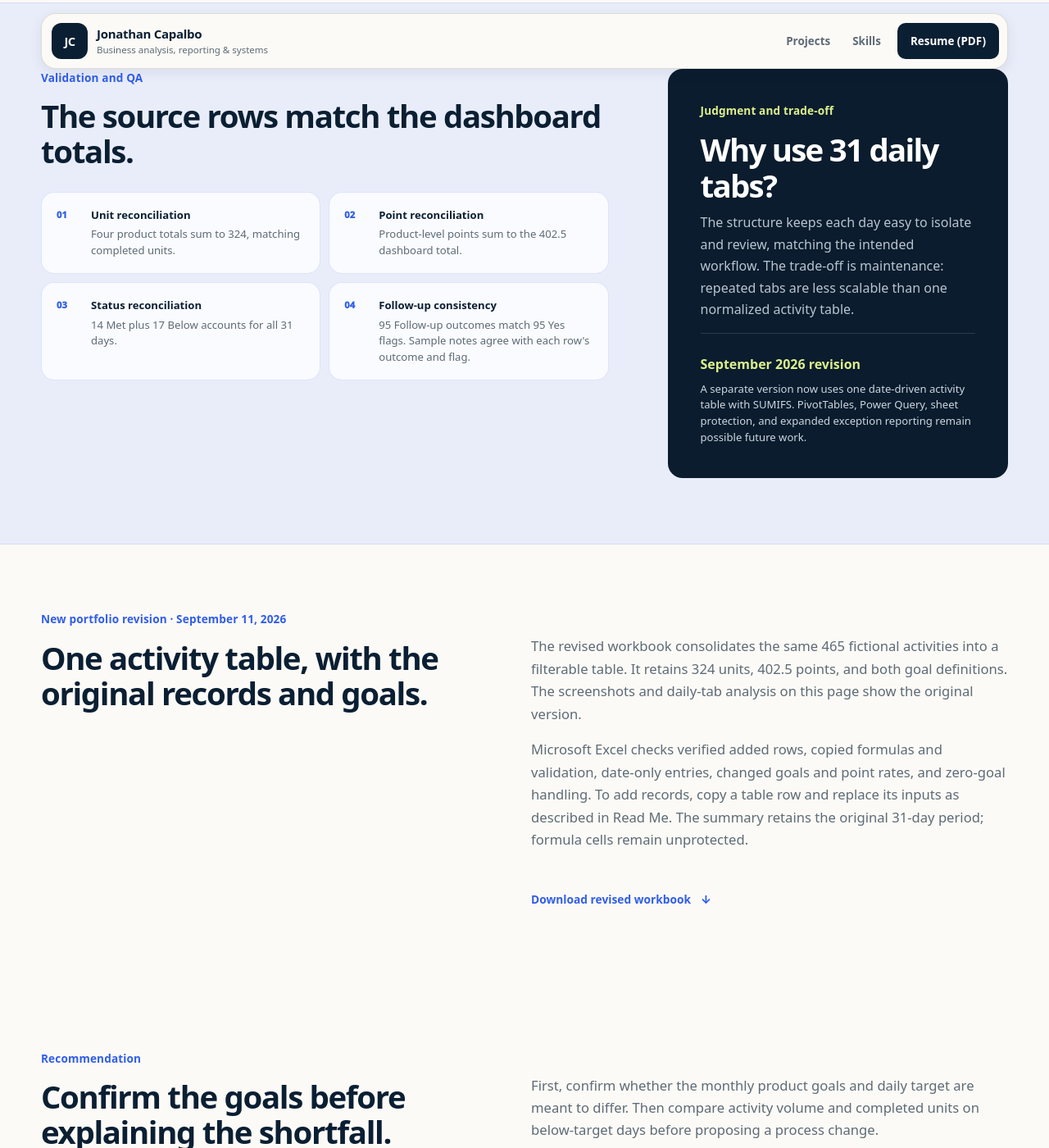
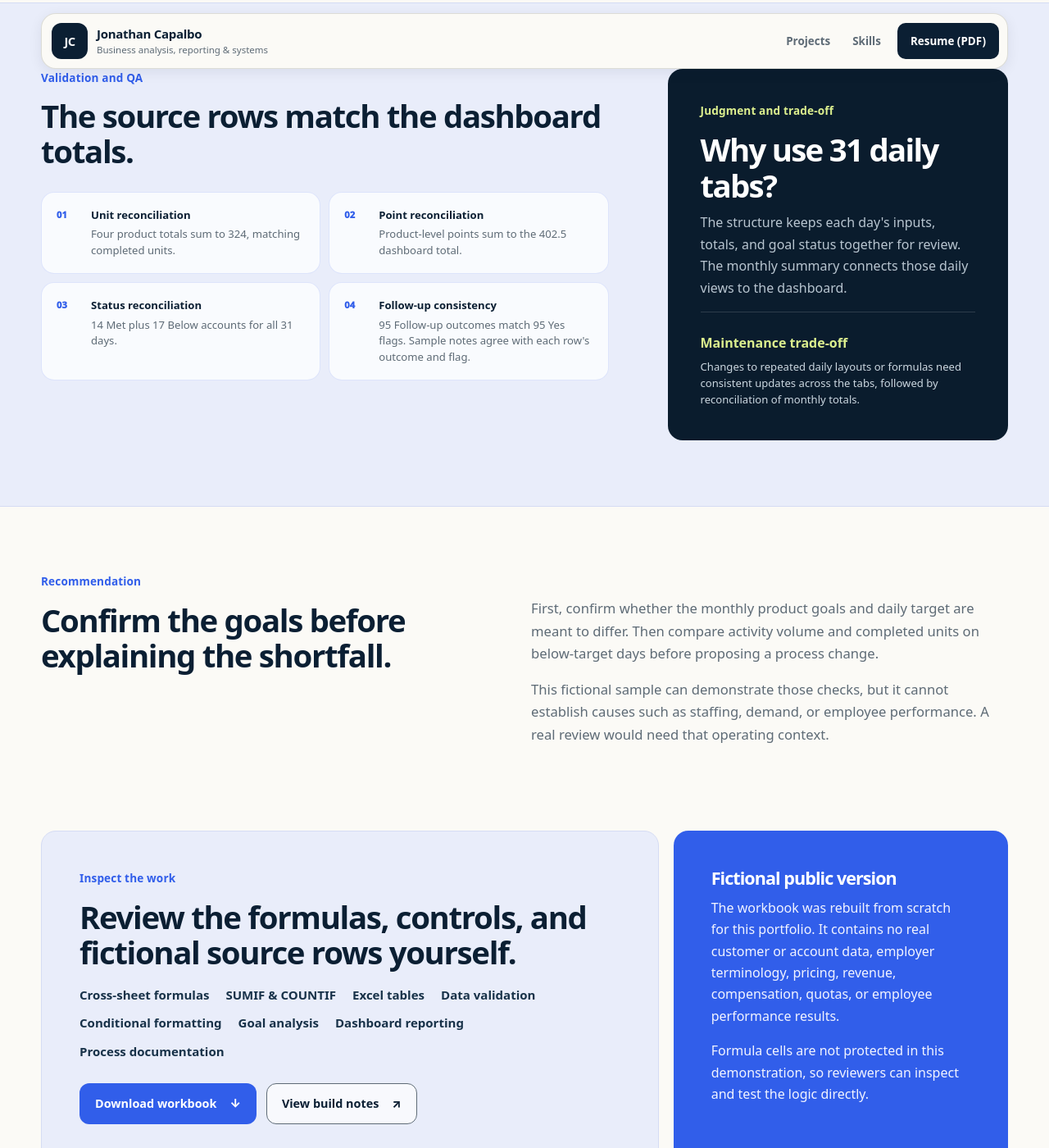
Before and after one commit to jon314159/JonathanCapalbo.me, a Jekyll site: the page sales-activity-tracker.html, which Jekyll copies as it is, in a window 1280 px wide and 1400 px high, scrolled down 3809 px. Shown: the whole window at 82% size. Built offline with Jekyll 4.4.1, drawn with Linux system fonts in a browser that asks for light colours; some of the changed text lies outside the part shown.

Commit message:
Present only the original Excel workbook

```diff
--- a/sales-activity-tracker.html
+++ b/sales-activity-tracker.html
@@ -45,16 +45,16 @@
           <h1>An Excel workflow for <em>daily records and monthly reporting.</em></h1>
           <p class="case-lede">I built an Excel workbook that connects daily activity records to monthly reporting. The fictional example compares product-goal attainment with a separate daily target. Inspect the formulas, input controls, and reconciliations behind both views.</p>
           <div class="button-row">
-            <a class="button button-primary" href="downloads/Fictional_Activity_Tracker_Normalized.xlsx" download>Download revised workbook <span aria-hidden="true">↓</span></a>
+            <a class="button button-primary" href="downloads/Fictional_Sales_Activity_Tracker.xlsx" download>Download workbook <span aria-hidden="true">↓</span></a>
             <a class="button button-secondary" href="#analysis">Read the workbook analysis</a>
           </div>
-          <p class="sales-data-note"><span>Fictional demonstration</span> The primary download uses one activity table. Screenshots and daily-tab analysis show the original, retained below for comparison. Every published record, goal, product, and result is fictional.</p>
+          <p class="sales-data-note"><span>Fictional demonstration</span> Every published record, goal, product, and result is fictional. The screenshots and analysis show the downloadable workbook.</p>
         </div>
 
         <div class="sales-hero-evidence">
           <figure class="sales-hero-preview">
             <div class="sales-hero-crop"><img src="assets/images/sales-activity-dashboard.png" width="1107" height="1090" decoding="async" alt="Fictional Excel dashboard showing monthly KPI cards and goal-comparison charts" /></div>
-            <figcaption>Original workbook dashboard using fabricated portfolio data.</figcaption>
+            <figcaption>Workbook dashboard using fabricated portfolio data.</figcaption>
           </figure>
         </div>
       </div>
@@ -127,7 +127,7 @@
             <li><span>02</span><div><strong>Which products are driving variance?</strong><p>All four finished above goal; Optional Add-on had the largest positive variance at +6 units, or 108.1% attainment.</p></div></li>
             <li><span>03</span><div><strong>Do the totals reconcile?</strong><p>Product units sum to 324, matching completed units, while product points sum to 402.5.</p></div></li>
           </ol>
-          <a class="project-link case-inline-link" href="downloads/Fictional_Sales_Activity_Tracker.xlsx" download>Compare the original workbook and formulas <span aria-hidden="true">↓</span></a>
+          <a class="project-link case-inline-link" href="downloads/Fictional_Sales_Activity_Tracker.xlsx" download>Download the workbook to inspect formulas <span aria-hidden="true">↓</span></a>
         </div>
         <figure class="portal-preview sales-preview sales-dashboard-figure">
           <a class="sales-dashboard-crop" href="assets/images/sales-activity-dashboard.png" target="_blank" rel="noopener noreferrer"><img src="assets/images/sales-activity-dashboard.png" width="1107" height="1090" loading="lazy" decoding="async" alt="Fictional Excel dashboard showing 465 activities, 324 completed units, 402.5 points, daily results versus goal, and product totals versus monthly goals" /></a>
@@ -171,18 +171,9 @@
           <aside class="sales-tradeoff-card">
             <p class="eyebrow">Judgment and trade-off</p>
             <h3>Why use 31 daily tabs?</h3>
-            <p>The structure keeps each day easy to isolate and review, matching the intended workflow. The trade-off is maintenance: repeated tabs are less scalable than one normalized activity table.</p>
-            <div><strong>September 2026 revision</strong><span>A separate version now uses one date-driven activity table with SUMIFS. PivotTables, Power Query, sheet protection, and expanded exception reporting remain possible future work.</span></div>
+            <p>The structure keeps each day's inputs, totals, and goal status together for review. The monthly summary connects those daily views to the dashboard.</p>
+            <div><strong>Maintenance trade-off</strong><span>Changes to repeated daily layouts or formulas need consistent updates across the tabs, followed by reconciliation of monthly totals.</span></div>
           </aside>
-        </div>
-      </section>
-
-      <section class="section case-intro" aria-labelledby="revision-title">
-        <div><p class="eyebrow">New portfolio revision · September 11, 2026</p><h2 id="revision-title">One activity table, with the original records and goals.</h2></div>
-        <div class="case-intro-copy">
-          <p>The revised workbook consolidates the same 465 fictional activities into a filterable table. It retains 324 units, 402.5 points, and both goal definitions. The screenshots and daily-tab analysis on this page show the original version.</p>
-          <p>Microsoft Excel checks verified added rows, copied formulas and validation, date-only entries, changed goals and point rates, and zero-goal handling. To add records, copy a table row and replace its inputs as described in Read Me. The summary retains the original 31-day period; formula cells remain unprotected.</p>
-          <a class="project-link case-inline-link" href="downloads/Fictional_Activity_Tracker_Normalized.xlsx" download>Download revised workbook <span aria-hidden="true">↓</span></a>
         </div>
       </section>
 
@@ -199,7 +190,7 @@
           <p class="eyebrow">Inspect the work</p>
           <h2>Review the formulas, controls, and fictional source rows yourself.</h2>
           <div class="skill-list case-skill-list"><span>Cross-sheet formulas</span><span>SUMIF &amp; COUNTIF</span><span>Excel tables</span><span>Data validation</span><span>Conditional formatting</span><span>Goal analysis</span><span>Dashboard reporting</span><span>Process documentation</span></div>
-          <div class="button-row sales-download-actions"><a class="button button-primary" href="downloads/Fictional_Activity_Tracker_Normalized.xlsx" download>Download revised workbook <span aria-hidden="true">↓</span></a><a class="button button-secondary" href="downloads/Fictional_Sales_Activity_Tracker.xlsx" download>Compare original workbook <span aria-hidden="true">↓</span></a><a class="button button-secondary" href="https://github.com/jon314159/JonathanCapalbo.me/blob/main/case-studies/sales-activity-tracker.md" target="_blank" rel="noopener noreferrer">View build notes <span aria-hidden="true">↗</span></a></div>
+          <div class="button-row sales-download-actions"><a class="button button-primary" href="downloads/Fictional_Sales_Activity_Tracker.xlsx" download>Download workbook <span aria-hidden="true">↓</span></a><a class="button button-secondary" href="https://github.com/jon314159/JonathanCapalbo.me/blob/main/case-studies/sales-activity-tracker.md" target="_blank" rel="noopener noreferrer">View build notes <span aria-hidden="true">↗</span></a></div>
         </div>
         <aside class="scope-note">
           <h3>Fictional public version</h3>
```
Also changed, not shown: case-studies/sales-activity-tracker.md (+2 -12 lines), index.html (+5 -6 lines), README.md, 1 other file.
